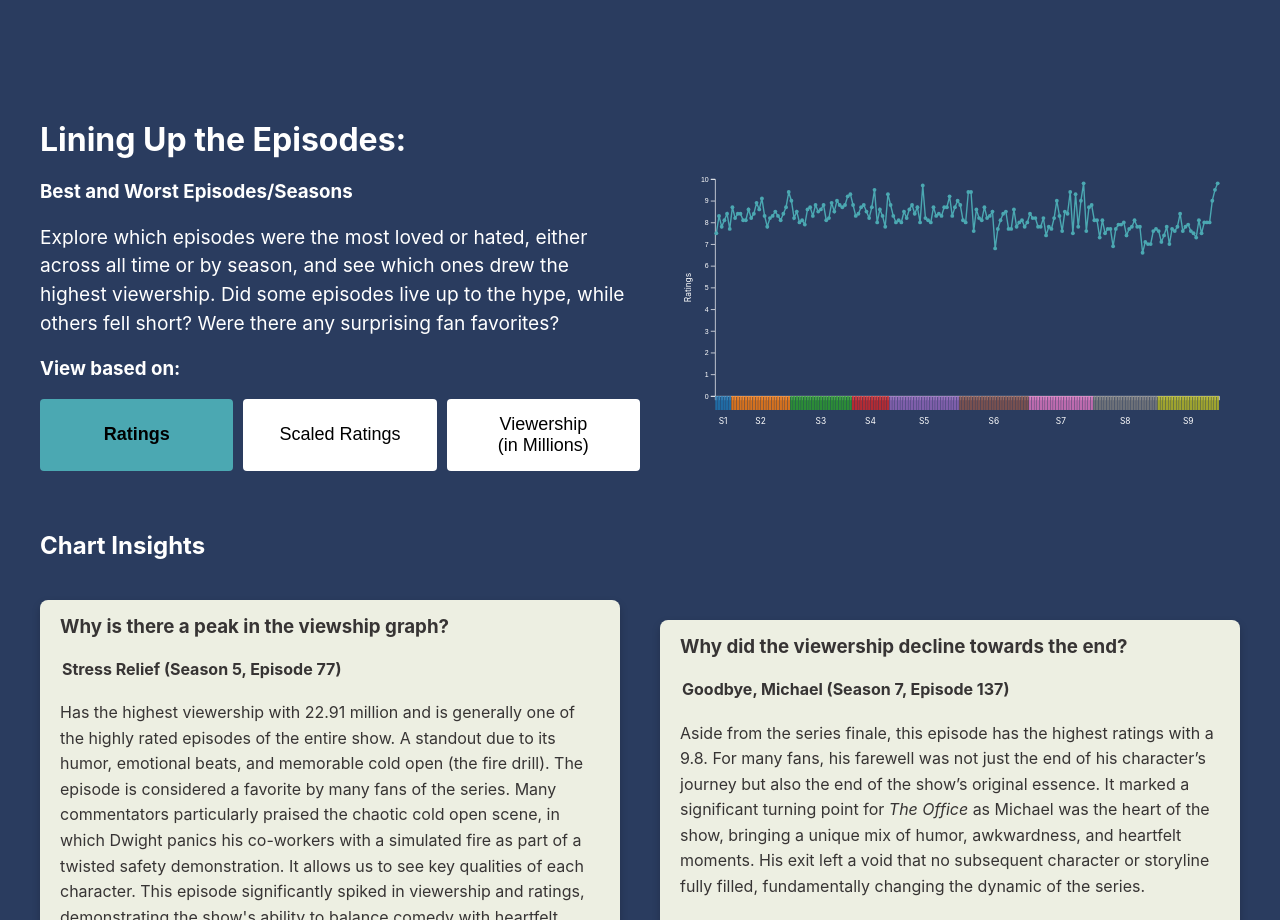
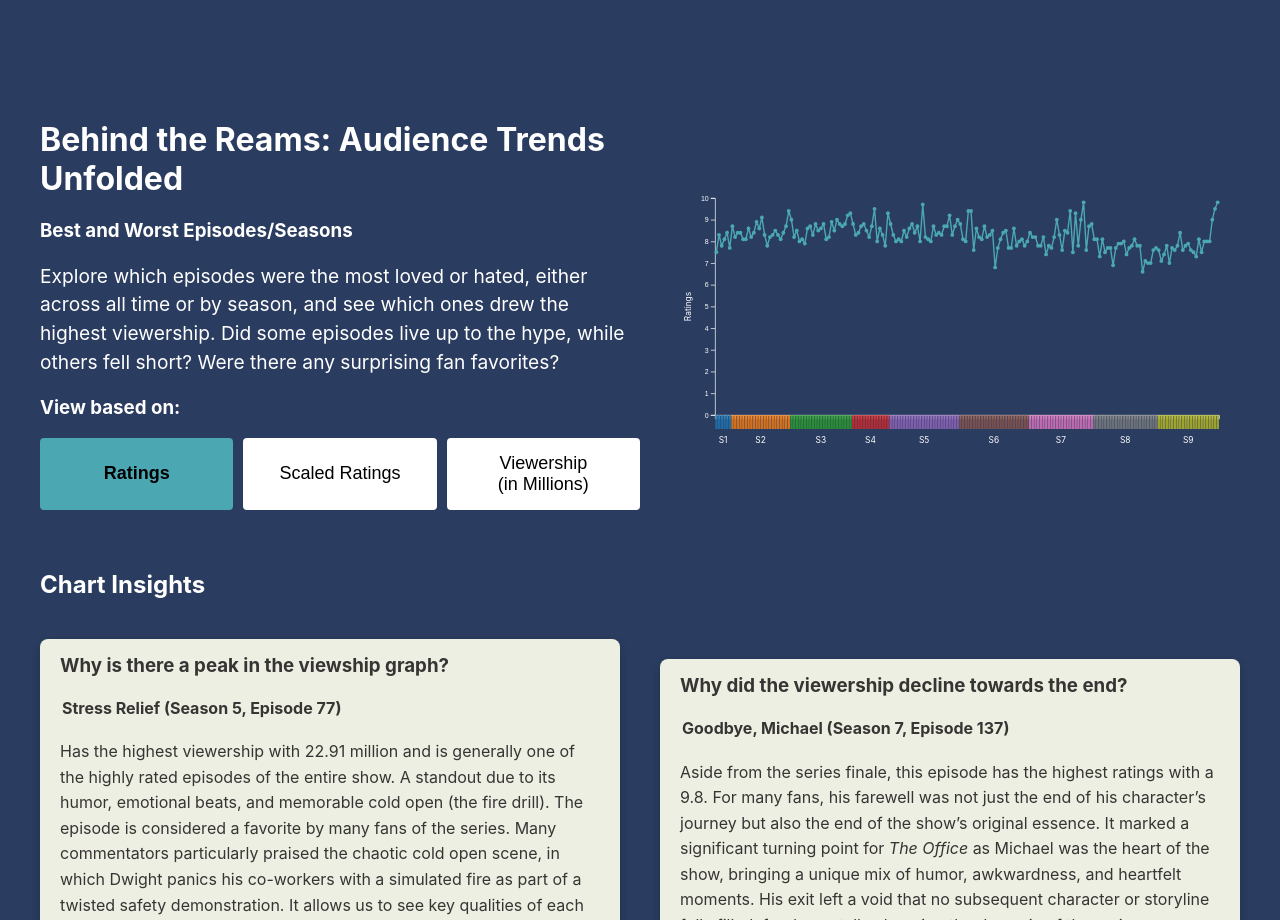
Before and after one commit to princessempel/DataVis-TheOffice, a React (Create React App) app in the folder dv-theoffice/: page / in a window 1280 px wide. Shown: the part 1960-2880 px from the top of the page. Built offline with nearby package versions, Linux system fonts and the light colour scheme.

Commit message:
changed line chart name

```diff
--- a/dv-theoffice/src/App.js
+++ b/dv-theoffice/src/App.js
@@ -90,7 +90,7 @@ function App() {
       </div>
       <div className="container" style={{paddingBottom: "0px"}}>
         <div className="text">
-          <h1>Lining Up the Episodes: </h1>
+          <h1>Behind the Reams: Audience Trends Unfolded </h1>
           <h3>Best and Worst Episodes/Seasons</h3>
           <p>Explore which episodes were the most loved or hated, either across all time or by season, and see which ones drew the highest viewership. Did some episodes live up to the hype, while others fell short? Were there any surprising fan favorites?</p>
           <h3>View based on: </h3>
```
